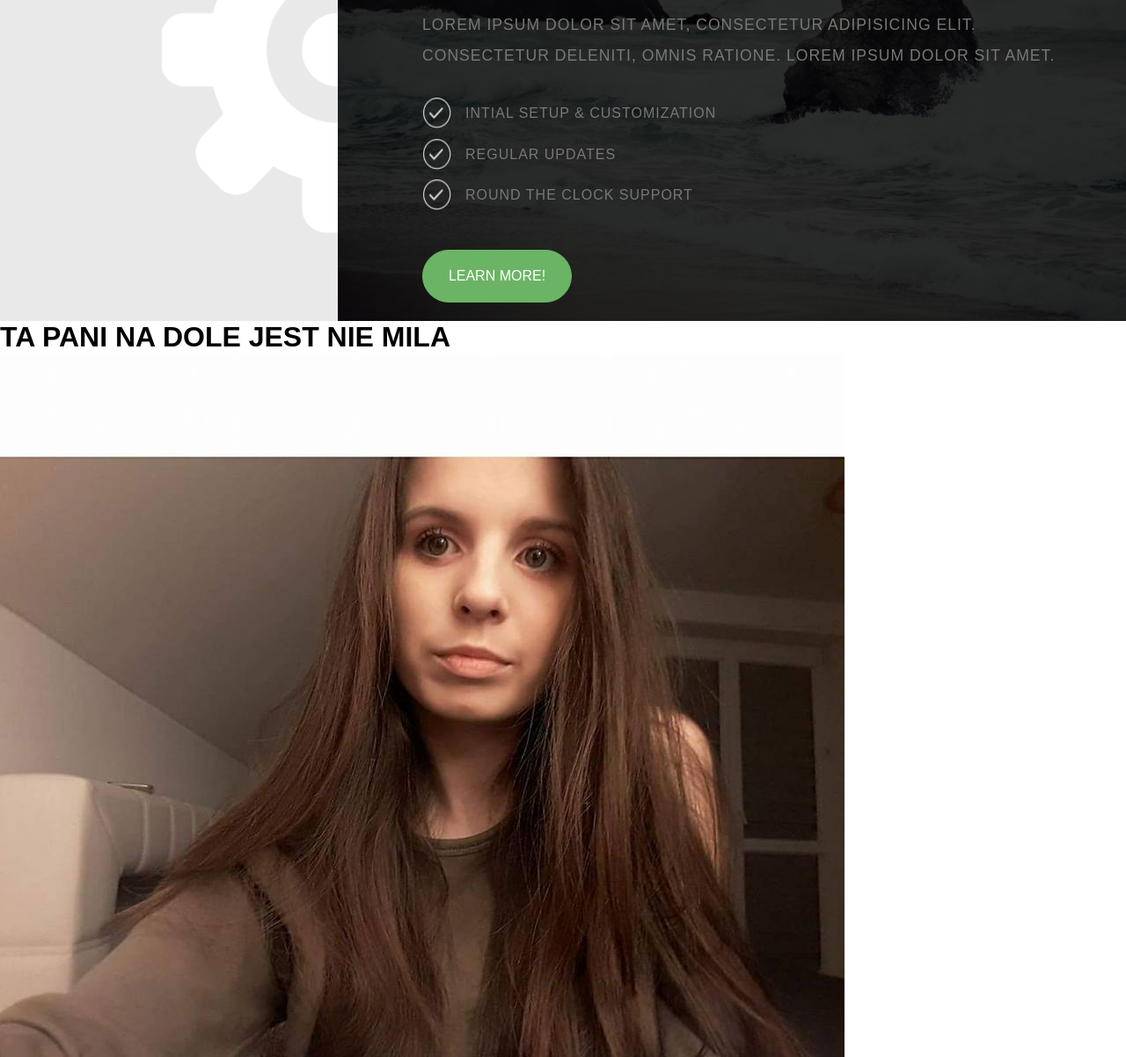
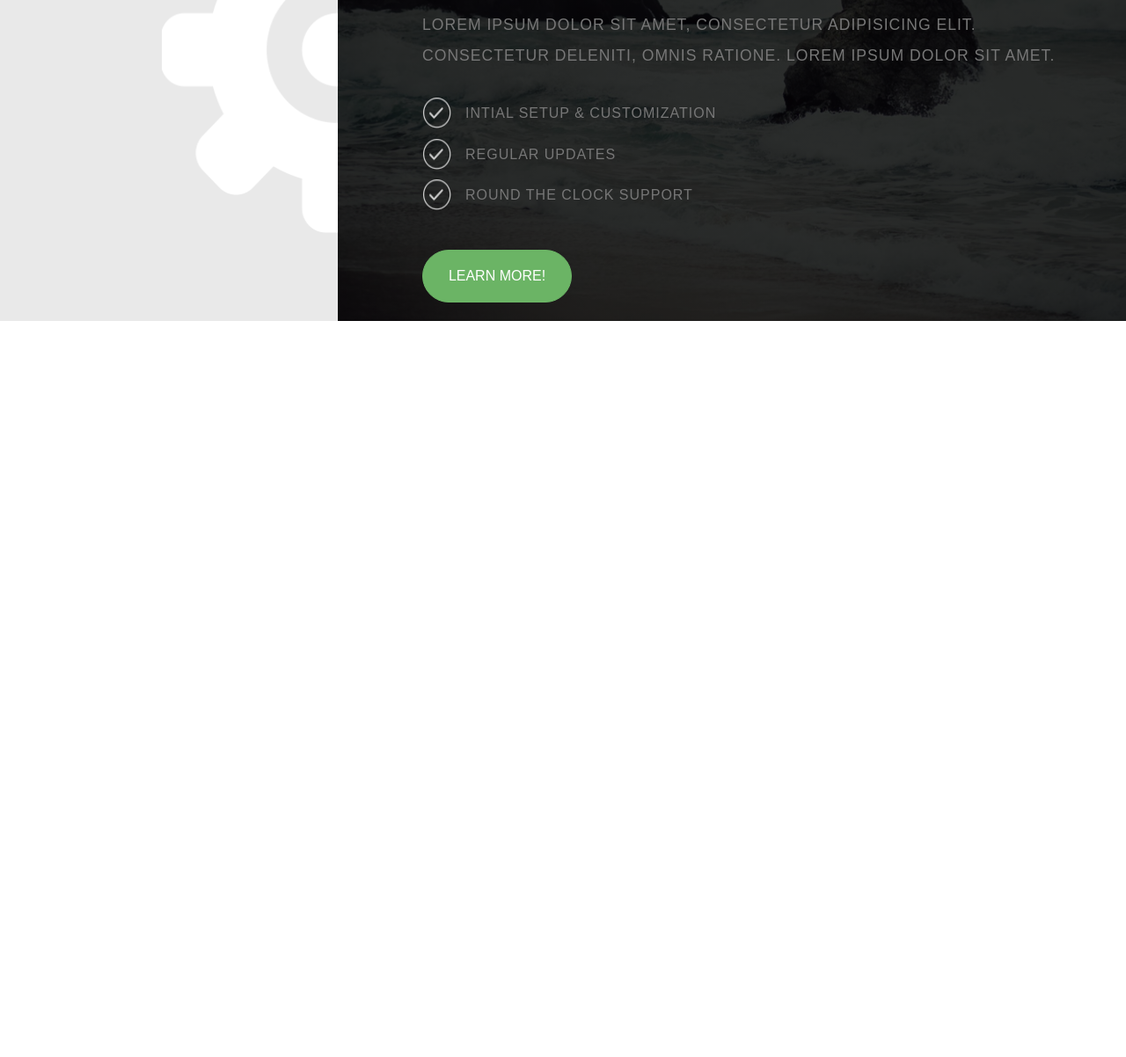
Before and after one commit to kamilek03/TreeHouse, a plain HTML site: page index.html in a window 1280 px wide. Shown: the part 1635-2837 px from the top of the page at 88% size. After the commit the page ends 2000 px from the top, so only its background shows below. Drawn offline with Linux system fonts and the light colour scheme.

Commit message:
Update index.html

```diff
--- a/index.html
+++ b/index.html
@@ -89,7 +89,7 @@
 			</div>
 		</section>
 
-		<h1>TA PANI NA DOLE JEST NIE MILA</h1><img src="img/nata.jpg" alt="">
+
 	</div>
 	<script>
 		function openSlideMenu() {
```
